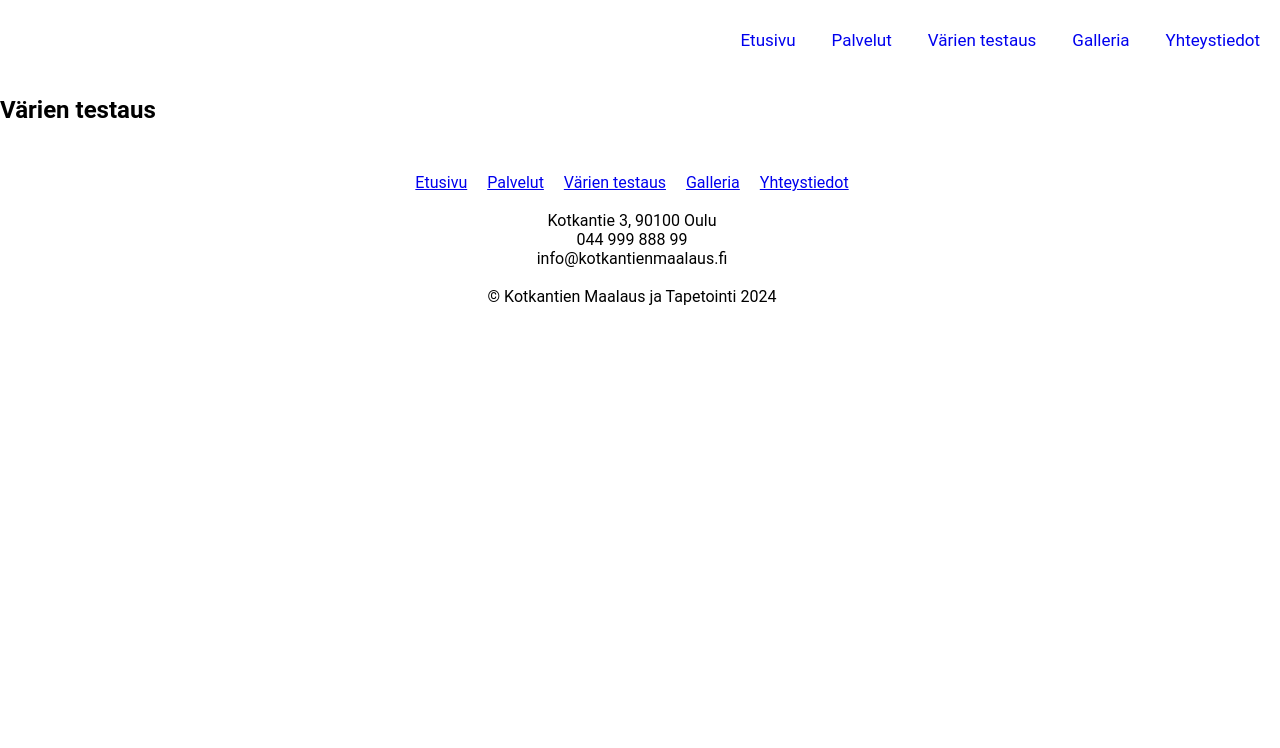
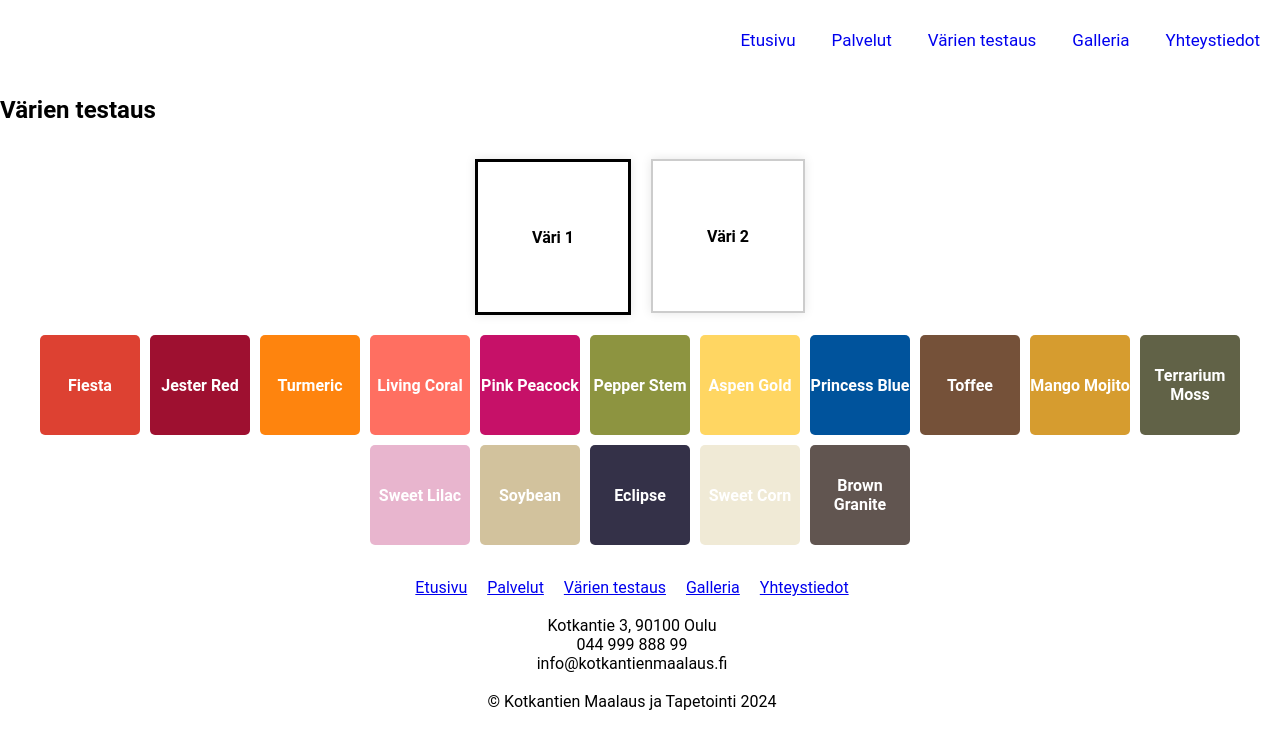
Before and after one commit to LeeviPartanen/Kotkantien-Maalaus-ja-Tapetointi, a plain HTML site: page varientestaus.html in a window 1280 px wide. Drawn offline with Linux system fonts and the light colour scheme.

Commit message:
värien testauspaletti tehty

```diff
--- /dev/null
+++ b/script.js
@@ -0,0 +1,21 @@
+let activeBox = 'color-box1';
+document.getElementById('color-box1').addEventListener('click', function() {
+    activeBox = 'color-box1';
+    highlightActiveBox();
+});
+document.getElementById('color-box2').addEventListener('click', function() {
+    activeBox = 'color-box2';
+    highlightActiveBox();
+});
+document.querySelectorAll('.color-swatch').forEach(swatch => {
+    swatch.addEventListener('click', function() {
+        const color = this.getAttribute('data-color');
+        document.getElementById(activeBox).style.backgroundColor = color;
+    });
+});
+function highlightActiveBox() {
+    document.getElementById('color-box1').classList.remove('active');
+    document.getElementById('color-box2').classList.remove('active');
+    document.getElementById(activeBox).classList.add('active');
+}
+highlightActiveBox();
--- a/stylesheet.css
+++ b/stylesheet.css
@@ -36,3 +36,43 @@ footer p {
 .footer {
     text-align: center;
 }
+.color-display {
+    display: flex;
+    justify-content: center;
+    gap: 20px;
+    margin-bottom: 20px;
+}
+.color-box {
+    width: 150px;
+    height: 150px;
+    border: 2px solid #ccc;
+    box-shadow: 0 0 10px rgba(0, 0, 0, 0.1);
+    display: flex;
+    align-items: center;
+    justify-content: center;
+    font-weight: bold;
+}
+.color-palette {
+    display: flex;
+    flex-wrap: wrap;
+    justify-content: center;
+    gap: 10px;
+}
+.color-swatch {
+    width: 100px;
+    height: 100px;
+    display: flex;
+    align-items: center;
+    justify-content: center;
+    color: #fff;
+    font-weight: bold;
+    cursor: pointer;
+    border-radius: 5px;
+    text-align: center;
+}
+.color-swatch:hover {
+    opacity: 0.8;
+}
+.color-box.active {
+    border: 3px solid #000;
+}
--- a/varientestaus.html
+++ b/varientestaus.html
@@ -15,6 +15,31 @@
         <a href="index.html">Etusivu</a>
     </div>
     <h1>Värien testaus</h1>
+    <br>
+    <div class="color-display">
+        <div id="color-box1" class="color-box">Väri 1</div>
+        <div id="color-box2" class="color-box">Väri 2</div>
+    </div>
+    <div class="color-palette">
+        <div class="color-swatch" data-color="#DD4132" style="background-color: #DD4132;">Fiesta</div>
+        <div class="color-swatch" data-color="#9E1030" style="background-color: #9E1030;">Jester Red</div>
+        <div class="color-swatch" data-color="#FE840E" style="background-color: #FE840E;">Turmeric</div>
+        <div class="color-swatch" data-color="#FF6F61" style="background-color: #FF6F61;">Living Coral</div>
+        <div class="color-swatch" data-color="#C62168" style="background-color: #C61168;">Pink Peacock</div>
+        <div class="color-swatch" data-color="#8D9440" style="background-color: #8D9440;">Pepper Stem</div>
+        <div class="color-swatch" data-color="#FFD662" style="background-color: #FFD662;">Aspen Gold</div>
+        <div class="color-swatch" data-color="#00539C" style="background-color: #00539C;">Princess Blue</div>
+        <div class="color-swatch" data-color="#755139" style="background-color: #755139;">Toffee</div>
+        <div class="color-swatch" data-color="#D69C2F" style="background-color: #D69C2F;">Mango Mojito</div>
+        <div class="color-swatch" data-color="#616247" style="background-color: #616247;">Terrarium Moss</div>
+        <div class="color-swatch" data-color="#E8B5CE" style="background-color: #E8B5CE;">Sweet Lilac</div>
+        <div class="color-swatch" data-color="#D2C29D" style="background-color: #D2C29D;">Soybean</div>
+        <div class="color-swatch" data-color="#343148" style="background-color: #343148;">Eclipse</div>
+        <div class="color-swatch" data-color="#F0EAD6" style="background-color: #F0EAD6;">Sweet Corn</div>
+        <div class="color-swatch" data-color="#615550" style="background-color: #615550;">Brown Granite</div>
+    </div>
+
+    <script src="script.js"></script>
     <br>
     <footer>
         <div class="footer">
```
